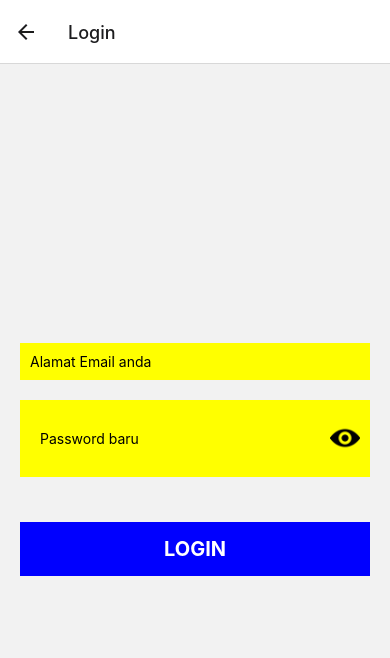
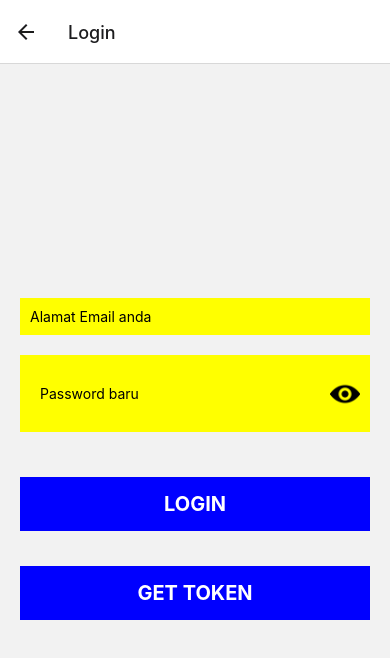
Before and after one commit to Indra2108/simple-online-login-register, a React Native app: screen /Login in a window 390 px wide. Shown: the top 658 px of the page. Built offline with nearby package versions, Linux system fonts and the light colour scheme.

Commit message:
Added AsyncStorage library for getting the token

```diff
--- a/package.json
+++ b/package.json
@@ -10,6 +10,7 @@
     "lint": "eslint ."
   },
   "dependencies": {
+    "@react-native-async-storage/async-storage": "^1.15.11",
     "@react-navigation/native": "^6.0.6",
     "@react-navigation/native-stack": "^6.2.5",
     "react": "17.0.2",
--- a/src/login/index.js
+++ b/src/login/index.js
@@ -8,13 +8,17 @@ import styles from "./styles";
 import open from '../assets/eye.png';
 import close from '../assets/hidden.png';
 
+// IMPORT LIBRARY
+import AsyncStorage from '@react-native-async-storage/async-storage';
+
 export default class Login extends Component {
-    constructor(props) {
-        super(props);
+    constructor() {
+        super();
         this.state = {
             email: '',
             password: '',
             hide: true,
+            token: ''
         }
     }
 
@@ -32,7 +36,10 @@ export default class Login extends Component {
             body: JSON.stringify(dataku)
         })
         .then((response) => response.json())
-        .then((mengrespon) => { console.log(mengrespon) })
+        .then((mengrespon) => {
+            console.log(mengrespon)
+            this.setState({ token: mengrespon.token })
+        })
         .catch(error => { console.log(error) })
     }
 
@@ -62,6 +69,10 @@ export default class Login extends Component {
                 <TouchableOpacity style={styles.tombol} onPress={() => this.loginDataMengtodo()}>
                     <Text style={styles.tulisantombol}>LOGIN</Text>
                 </TouchableOpacity>
+
+                <TouchableOpacity style={styles.tombol} onPress={() => alert(this.state.token)}>
+                    <Text style={styles.tulisantombol}>GET TOKEN</Text>
+                </TouchableOpacity>
             </View>
         )
     }
```
Also changed, not shown: 1 other file (tests, documents, lock files or other folders).
